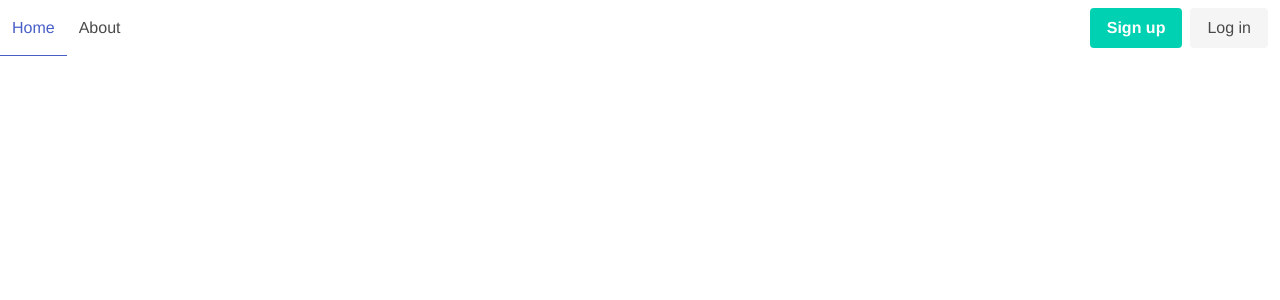
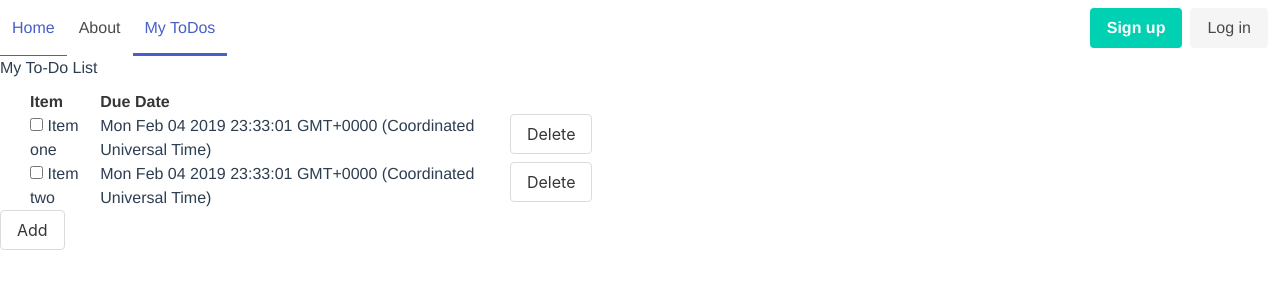
Before and after one commit to jkrisfox/projectTemplate, a Vue app in the folder client/: page /todos in a window 1280 px wide. Shown: the top 300 px of the page. Built offline with nearby package versions, Linux system fonts and the light colour scheme.

Commit message:
Initial commit

```diff
--- a/client/src/App.vue
+++ b/client/src/App.vue
@@ -5,6 +5,7 @@
         <div class="navbar-start">
           <router-link class="navbar-item is-tab" to="/" exact-active-class="is-active">Home</router-link>
           <router-link class="navbar-item is-tab" to="/about" exact-active-class="is-active">About</router-link>
+          <router-link class="navbar-item is-tab" to="/todos" exact-active-class="is-active">My ToDos</router-link>
         </div>
         <div class="navbar-end">
           <div class="navbar-item">
--- a/client/src/router.ts
+++ b/client/src/router.ts
@@ -1,6 +1,7 @@
 import Vue from "vue";
 import Router from "vue-router";
 import Home from "./views/Home.vue";
+import ToDos from "./views/ToDos.vue";
 
 Vue.use(Router);
 
@@ -21,6 +22,11 @@ export default new Router({
       // which is lazy-loaded when the route is visited.
       component: () =>
         import(/* webpackChunkName: "about" */ "./views/About.vue")
+    },
+    {
+      path: "/todos",
+      name: "todos",
+      component: ToDos
     }
   ]
 });
--- /dev/null
+++ b/client/src/views/ToDos.vue
@@ -0,0 +1,146 @@
+<template>
+  <div>
+    <modal
+      v-bind:is-showing="isVisible"
+      title="Add To Do Item"
+      success-button="Add"
+      v-on:success="addToDoItem"
+      v-on:cancel="cancel"
+    >
+      <form v-on:submit.prevent="onSubmit">
+        <div class="field">
+          <label class="label">Add Item</label>
+          <div class="control">
+            <input class="input" type="text" placeholder="add item" v-model="newItem.name">
+          </div>
+        </div>
+        <div class="field">
+          <label class="label">Due Date</label>
+          <div class="control">
+            <input class="input" type="date" placeholder="date" v-model="newItem.duedate">
+          </div>
+        </div>
+      </form>
+    </modal>
+    <h1 id="to-do-header">My To-Do List</h1>
+    <table>
+      <thead>
+        <tr>
+          <th>Item</th>
+          <th>Due Date</th>
+        </tr>
+      </thead>
+      <tbody>
+        <tr v-for="(todo, index) in mytodos" v-bind:key="index" class="to-do-row">
+          <td class="option-col">
+            <input type="checkbox" name="option{index}">
+            {{ todo.name }}
+            <br>
+          </td>
+          <td class="due-date">{{ todo.duedate }}</td>
+          <td class="delete">
+            <button v-on:click="deleteToDoItem(index)" class="button">Delete</button>
+          </td>
+        </tr>
+      </tbody>
+    </table>
+    <button class="button" v-on:click="showAddModal">Add</button>
+  </div>
+</template>
+
+<script lang="ts">
+import Vue from "vue";
+import { Component, Prop } from "vue-property-decorator";
+import Modal from "../components/Modal.vue";
+
+@Component({
+  components: {
+    Modal
+  }
+})
+export default class ToDos extends Vue {
+  @Prop(Boolean) isVisible = false;
+  mytodos: ToDo[] = [
+    { name: "Item one", duedate: new Date() },
+    { name: "Item two", duedate: new Date() }
+  ];
+
+  newItem: ToDo = {
+    name: "",
+    duedate: undefined,
+  };
+
+  showAddModal() {
+    this.isVisible = true;
+  }
+
+  hideAddModal() {
+    this.isVisible = false;
+  }
+
+  addToDoItem() {
+    this.mytodos.push({
+      name: this.newItem.name,
+      duedate: this.newItem.duedate
+    });
+    this.hideAddModal();
+  }
+
+  deleteToDoItem(index: number) {
+    this.mytodos.splice(index, 1);
+  }
+
+  cancel() {
+    this.hideAddModal();
+  }
+}
+
+interface ToDo {
+  name: string;
+  duedate: Date | undefined;
+}
+</script>
+
+<style scoped>
+table {
+  width: 500px;
+  margin-left: 30px;
+}
+
+th {
+  text-align: left;
+}
+
+.due-date {
+  font: normal;
+}
+
+.option-col {
+  text-align: left;
+}
+
+.delete {
+  text-align: center;
+}
+
+.delete-button {
+  background-color: firebrick;
+}
+
+.add-button {
+  margin-left: 35px;
+  background-color: lightgreen;
+}
+
+.cancel-button {
+  background-color: lightgray;
+}
+
+.add-todo-item {
+  text-align: left;
+}
+
+#to-do-header {
+  margin-bottom: 10px;
+}
+</style>
```
Also changed, not shown: 2 other files (tests, documents, lock files or other folders).
